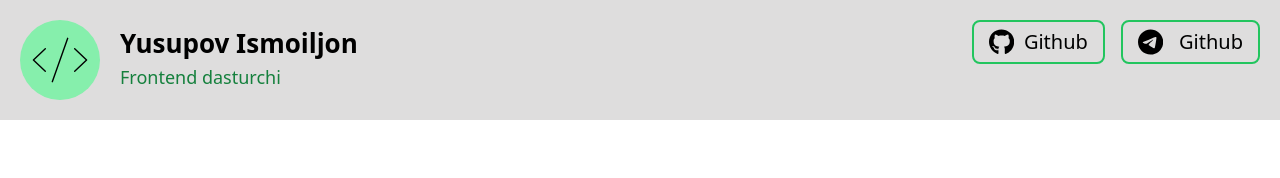
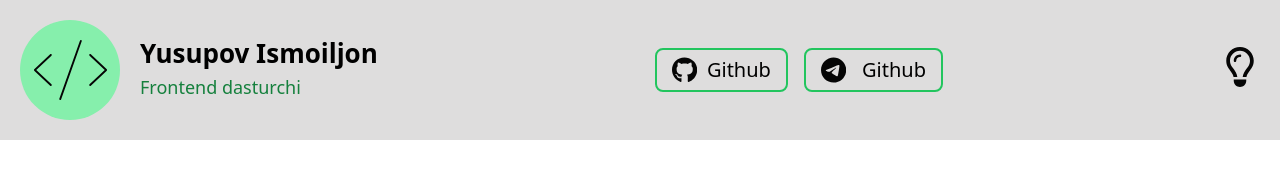
Before and after one commit to Yusupov-Ismoiljon/loyihalar, a plain HTML site: page index.html in a window 1280 px wide. Drawn offline with Linux system fonts and the light colour scheme.

Commit message:
buttom qo'shtim

```diff
--- a/index.html
+++ b/index.html
@@ -1,5 +1,5 @@
 <!DOCTYPE html>
-<html lang="en">
+<html lang="uz">
 
 <head>
   <meta charset="UTF-8">
@@ -11,10 +11,9 @@
 <body>
 
   <header class="bg-[#dedddd] py-5">
-    <div class="container mx-auto px-5">
-      <div class="flex justify-between">
+    <div class="w-[100%] max-[1150px] mx-auto px-5 flex items-center justify-between">
       <div class='flex items-center'>
-          <div class="w-[80px] h-[80px] flex justify-center items-center bg-green-300 p-3 rounded-full mr-5">
+        <div class="w-[100px] h-[100px] flex justify-center items-center bg-green-300 p-3 rounded-full mr-5">
           <svg xmlns="http://www.w3.org/2000/svg" height="60" viewBox="0 0 640 512">
             <path
               d="M410.7 .5c-4.2-1.5-8.7 .7-10.2 4.9l-176 496c-1.5 4.2 .7 8.7 4.9 10.2s8.7-.7 10.2-4.9l176-496c1.5-4.2-.7-8.7-4.9-10.2zm71.5 122.1c-3 3.2-2.9 8.3 .3 11.3L612.3 256 482.5 378.2c-3.2 3-3.4 8.1-.3 11.3s8.1 3.4 11.3 .3l136-128c1.6-1.5 2.5-3.6 2.5-5.8s-.9-4.3-2.5-5.8l-136-128c-3.2-3-8.3-2.9-11.3 .3zm-324.3 0c-3-3.2-8.1-3.4-11.3-.3l-136 128C8.9 251.7 8 253.8 8 256s.9 4.3 2.5 5.8l136 128c3.2 3 8.3 2.9 11.3-.3s2.9-8.3-.3-11.3L27.7 256 157.5 133.8c3.2-3 3.4-8.1 .3-11.3z" />
@@ -38,12 +37,26 @@
           </li>
           <li class="text-center border-2 border-green-500 px-[15px] py-[5px] rounded-lg">
             <a class="flex items-center" href="https://t.me/Ismoiljon_12_04" target="_blank">
-                <svg class="mr-4" xmlns="http://www.w3.org/2000/svg" height="26" viewBox="0 0 496 512"><path d="M248,8C111.033,8,0,119.033,0,256S111.033,504,248,504,496,392.967,496,256,384.967,8,248,8ZM362.952,176.66c-3.732,39.215-19.881,134.378-28.1,178.3-3.476,18.584-10.322,24.816-16.948,25.425-14.4,1.326-25.338-9.517-39.287-18.661-21.827-14.308-34.158-23.215-55.346-37.177-24.485-16.135-8.612-25,5.342-39.5,3.652-3.793,67.107-61.51,68.335-66.746.153-.655.3-3.1-1.154-4.384s-3.59-.849-5.135-.5q-3.283.746-104.608,69.142-14.845,10.194-26.894,9.934c-8.855-.191-25.888-5.006-38.551-9.123-15.531-5.048-27.875-7.717-26.8-16.291q.84-6.7,18.45-13.7,108.446-47.248,144.628-62.3c68.872-28.647,83.183-33.623,92.511-33.789,2.052-.034,6.639.474,9.61,2.885a10.452,10.452,0,0,1,3.53,6.716A43.765,43.765,0,0,1,362.952,176.66Z"/></svg>
+              <svg class="mr-4" xmlns="http://www.w3.org/2000/svg" height="26" viewBox="0 0 496 512">
+                <path
+                  d="M248,8C111.033,8,0,119.033,0,256S111.033,504,248,504,496,392.967,496,256,384.967,8,248,8ZM362.952,176.66c-3.732,39.215-19.881,134.378-28.1,178.3-3.476,18.584-10.322,24.816-16.948,25.425-14.4,1.326-25.338-9.517-39.287-18.661-21.827-14.308-34.158-23.215-55.346-37.177-24.485-16.135-8.612-25,5.342-39.5,3.652-3.793,67.107-61.51,68.335-66.746.153-.655.3-3.1-1.154-4.384s-3.59-.849-5.135-.5q-3.283.746-104.608,69.142-14.845,10.194-26.894,9.934c-8.855-.191-25.888-5.006-38.551-9.123-15.531-5.048-27.875-7.717-26.8-16.291q.84-6.7,18.45-13.7,108.446-47.248,144.628-62.3c68.872-28.647,83.183-33.623,92.511-33.789,2.052-.034,6.639.474,9.61,2.885a10.452,10.452,0,0,1,3.53,6.716A43.765,43.765,0,0,1,362.952,176.66Z" />
+              </svg>
               <span class="font-medium text-[20px]">Github</span>
             </a>
           </li>
         </ul>
       </div>
+      <div>
+        <button>
+          <svg xmlns="http://www.w3.org/2000/svg" width="40" height="40" viewBox="0 0 384 512">
+            <style>
+              svg {
+                fill: #050505
+              }</style>
+            <path
+              d="M297.2 248.9C311.6 228.3 320 203.2 320 176c0-70.7-57.3-128-128-128S64 105.3 64 176c0 27.2 8.4 52.3 22.8 72.9c3.7 5.3 8.1 11.3 12.8 17.7l0 0c12.9 17.7 28.3 38.9 39.8 59.8c10.4 19 15.7 38.8 18.3 57.5H109c-2.2-12-5.9-23.7-11.8-34.5c-9.9-18-22.2-34.9-34.5-51.8l0 0 0 0c-5.2-7.1-10.4-14.2-15.4-21.4C27.6 247.9 16 213.3 16 176C16 78.8 94.8 0 192 0s176 78.8 176 176c0 37.3-11.6 71.9-31.4 100.3c-5 7.2-10.2 14.3-15.4 21.4l0 0 0 0c-12.3 16.8-24.6 33.7-34.5 51.8c-5.9 10.8-9.6 22.5-11.8 34.5H226.4c2.6-18.7 7.9-38.6 18.3-57.5c11.5-20.9 26.9-42.1 39.8-59.8l0 0 0 0 0 0c4.7-6.4 9-12.4 12.7-17.7zM192 128c-26.5 0-48 21.5-48 48c0 8.8-7.2 16-16 16s-16-7.2-16-16c0-44.2 35.8-80 80-80c8.8 0 16 7.2 16 16s-7.2 16-16 16zm0 384c-44.2 0-80-35.8-80-80V416H272v16c0 44.2-35.8 80-80 80z" />
+          </svg>
+        </button>
       </div>
     </div>
   </header>
```
Also changed, not shown: dist/output.css. Lines whose indentation alone changed are shown as unchanged.
